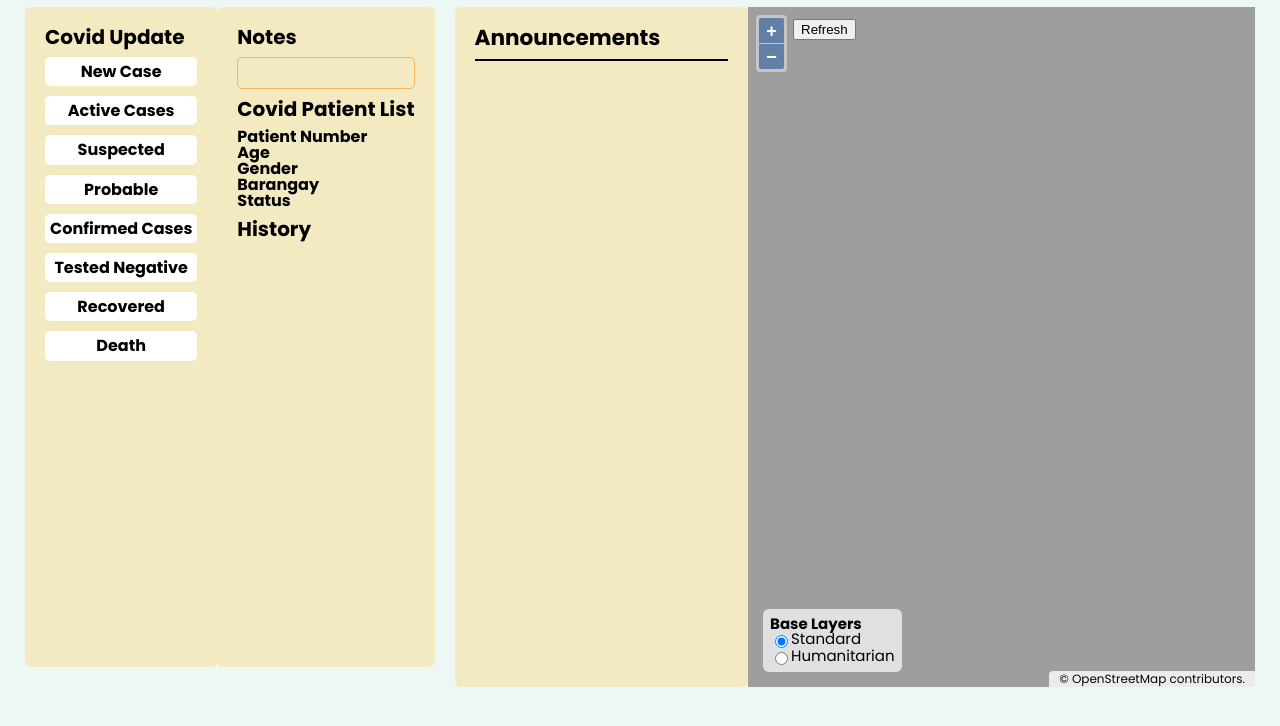
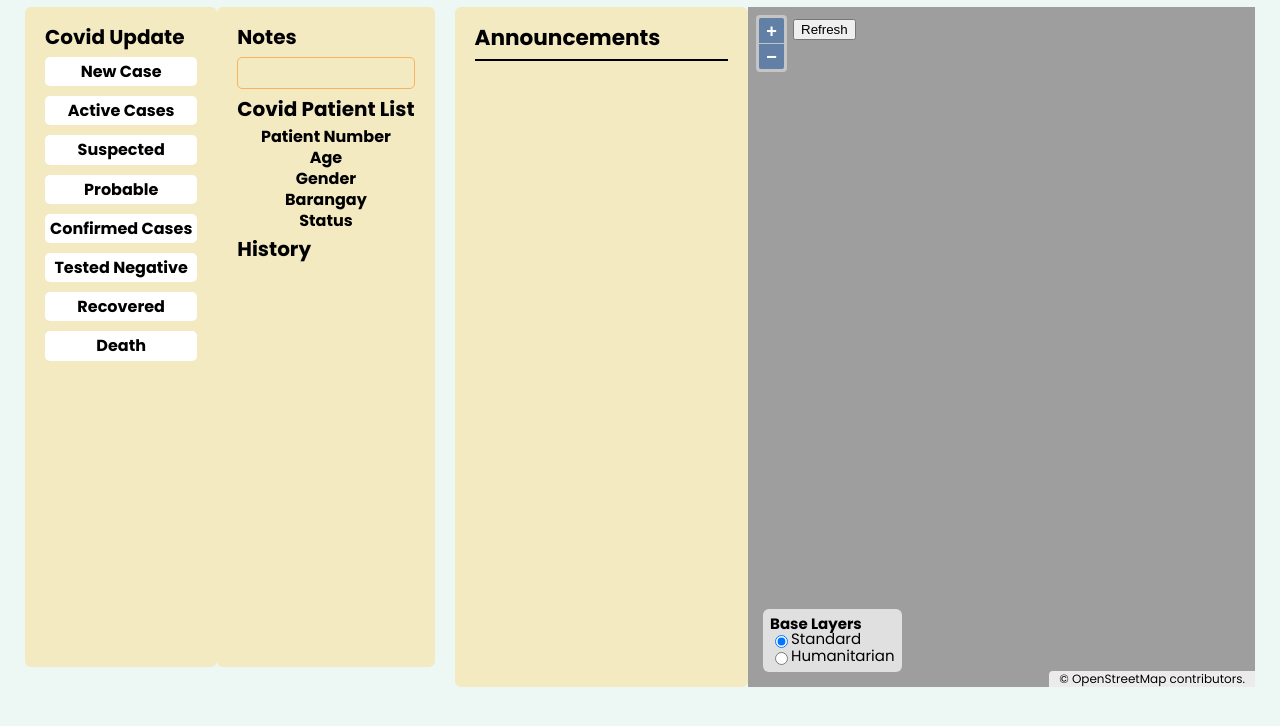
Before and after one commit to jerwin05/Municipal_Covid_Tracker, a website: page views/index.html in a window 1280 px wide. Shown: the part 68-794 px from the top of the page. Drawn offline with Linux system fonts and the light colour scheme; no server answers.

Commit message:
fix update active residents

```diff
--- a/controllers/covidpositivelist.js
+++ b/controllers/covidpositivelist.js
@@ -11,7 +11,7 @@ exports.get_list=(req,res)=>{
    });
 }
 exports.update_active_cases=(req,res)=>{
-  var sql = `SELECT id FROM covid_positive_list`;
+  var sql = `SELECT id FROM covid_positive_list WHERE status IN ('admitted','strict isolation');`;
   db.query(sql, function(err, result) {
     if(result.length){
       sql = `UPDATE covid_updates
--- a/create_table.js
+++ b/create_table.js
@@ -103,7 +103,6 @@ const create_table=()=>{
       });
     }
   });
-
 }
 
 module.exports.create=create_table;
--- a/views/index.html
+++ b/views/index.html
@@ -72,7 +72,7 @@
                 </div>
                 <div class="covidpatientlist--section">
                     <h2 class='main--heading block2--heading'>Covid Patient List</h2>
-                    <div class="covidpatientlist--title covidpatientlist">
+                    <div class="covidpatientlist--title">
                         <h3>Patient Number</h3>
                         <h3>Age</h3>
                         <h3>Gender</h3>
--- a/views/styles/layout.scss
+++ b/views/styles/layout.scss
@@ -153,12 +153,12 @@ nav{
     margin-bottom: 10px;
 }
 
-// .covidpatientlist{
-//     display: grid;
-//     grid-template-columns: repeat(auto-fit,minmax(100px,1fr));
-//     text-align: center;
-//     gap: 5px;
-// }
+.covidpatientlist>div,.covidpatientlist--title{
+    display: grid;
+    grid-template-columns: repeat(auto-fit,minmax(100px,1fr));
+    text-align: center;
+    gap: 5px;
+}
 
 .announcement--heading{
     border-bottom: 2px solid black;
```
Also changed, not shown: views/styles/layout.css, 1 other file.
